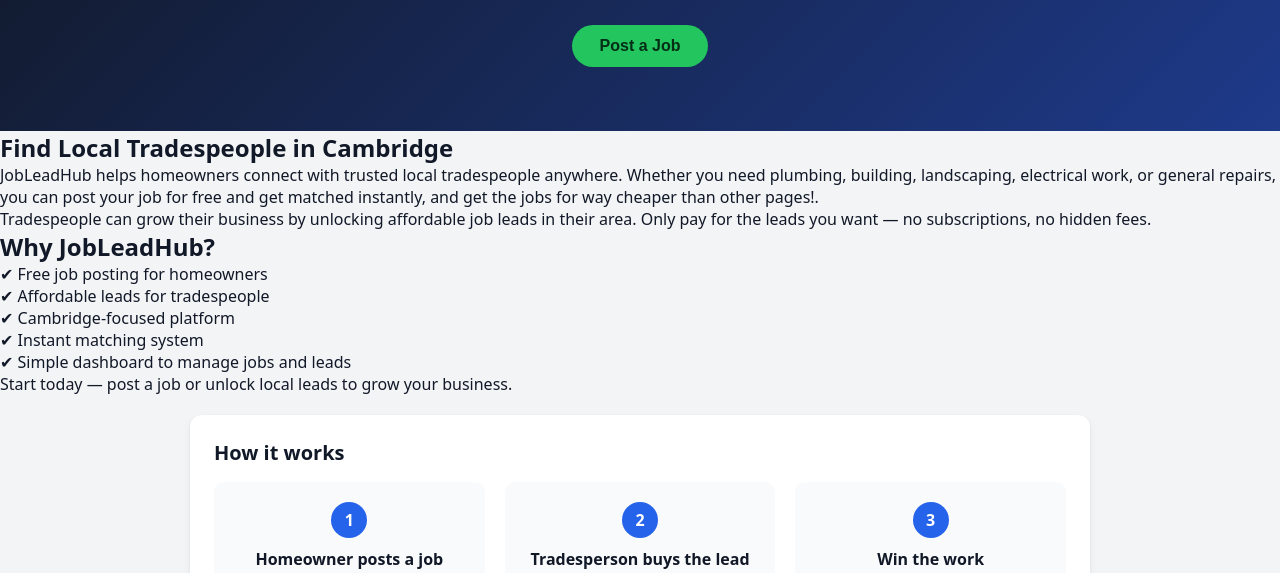
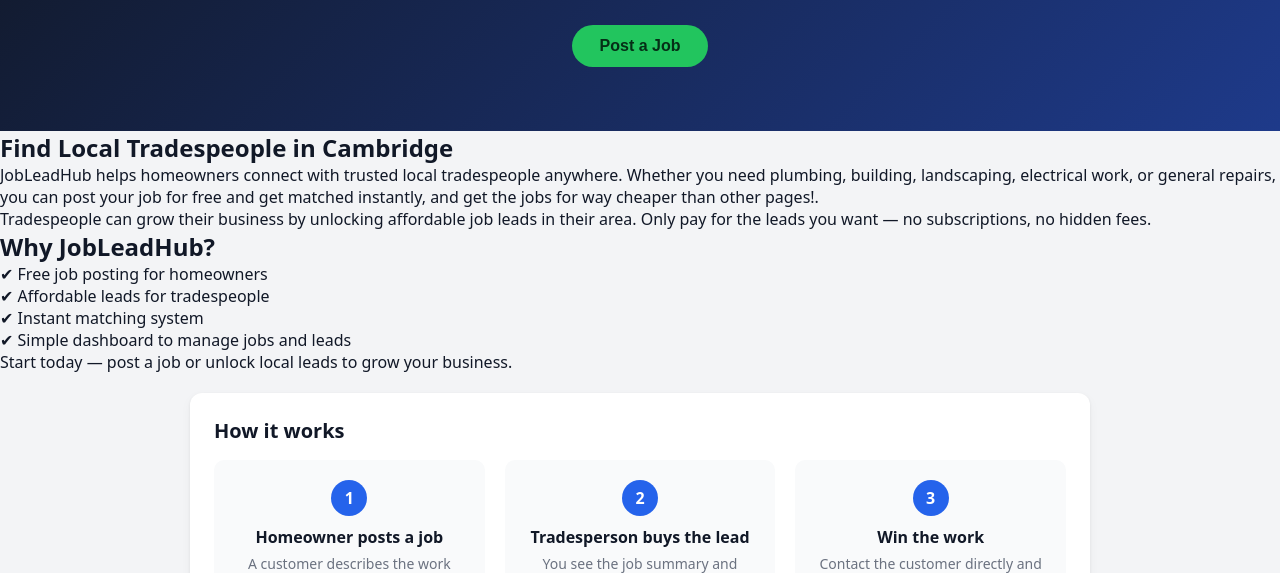
Before and after one commit to altopurse/altopurse.github.io, a plain HTML site: page index.html in a window 1280 px wide. Shown: the part 217-790 px from the top of the page. Drawn offline with Linux system fonts and the light colour scheme; no server answers.

Commit message:
Update index.html

```diff
--- a/index.html
+++ b/index.html
@@ -58,7 +58,7 @@
   <ul>
     <li>✔ Free job posting for homeowners</li>
     <li>✔ Affordable leads for tradespeople</li>
-    <li>✔ Cambridge‑focused platform</li>
+
     <li>✔ Instant matching system</li>
     <li>✔ Simple dashboard to manage jobs and leads</li>
   </ul>
```
